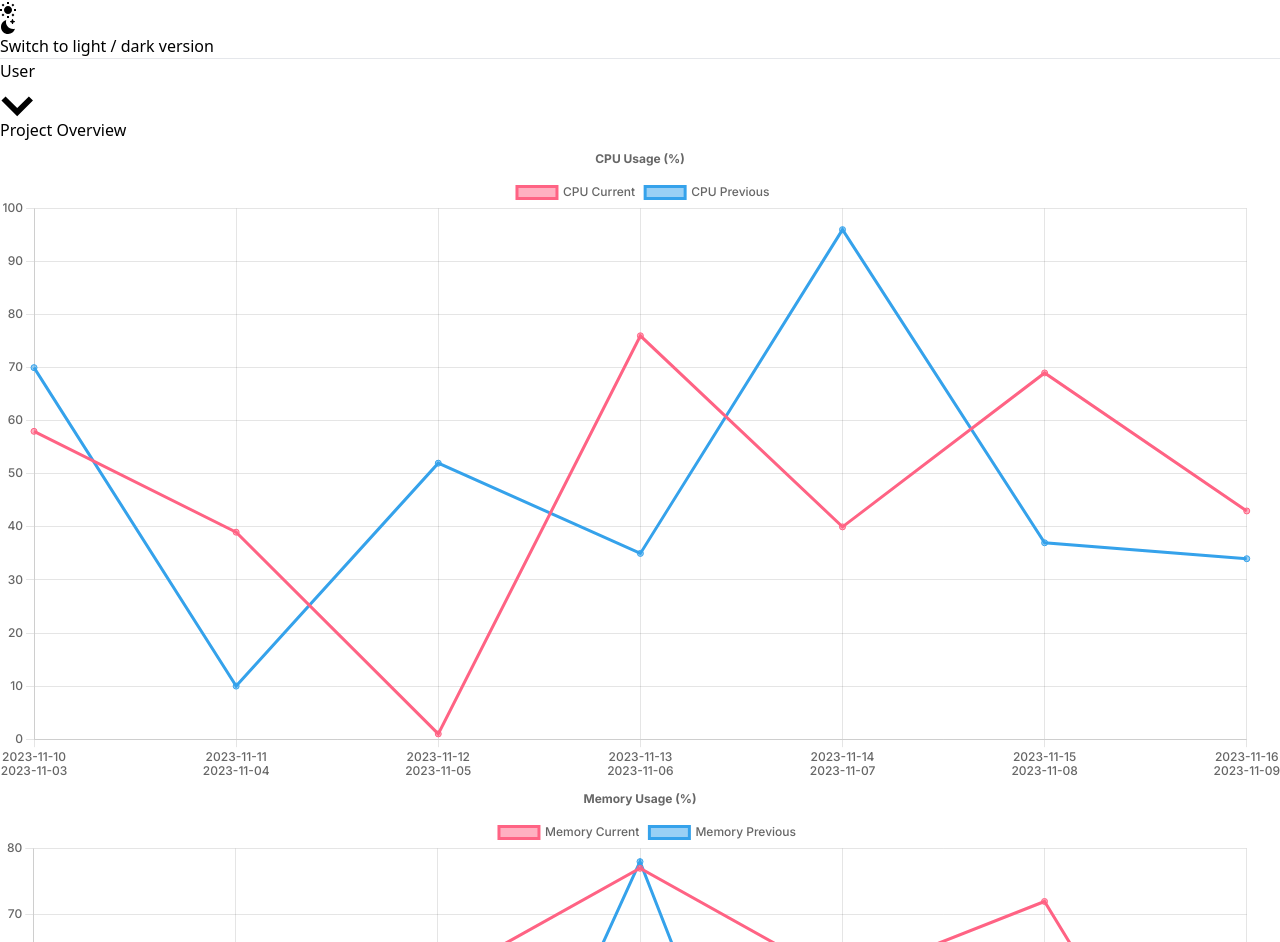
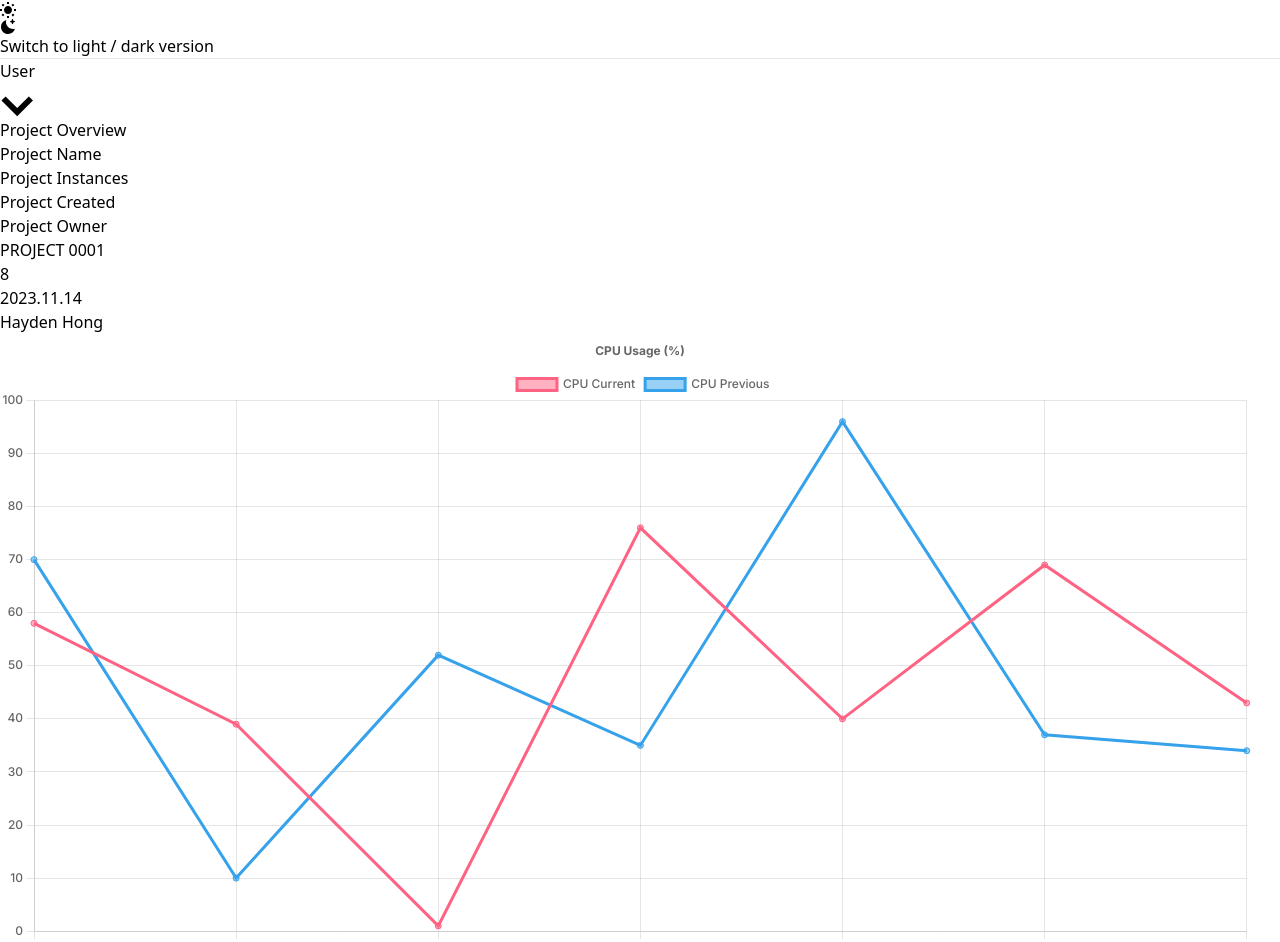
Before and after one commit to Eco-Stack/eco-stack, a React (Vite) app: page / in a window 1280 px wide. Shown: the part 6134-7076 px from the top of the page. Built offline with nearby package versions, Linux system fonts and the light colour scheme.

Commit message:
Feat : FramgnetedRow 추가

```diff
--- a/package.json
+++ b/package.json
@@ -11,6 +11,7 @@
     "@tanstack/react-query": "^5.4.3",
     "chart.js": "^4.0.0-release",
     "chartjs-adapter-moment": "^1.0.1",
+    "clsx": "^2.0.0",
     "moment": "^2.29.4",
     "react": "^18.2.0",
     "react-chartjs-2": "5.0.0",
--- /dev/null
+++ b/src/components/FragmentedRow/index.tsx
@@ -0,0 +1,38 @@
+import clsx from "clsx";
+import React from "react";
+
+interface IFragmentedData {
+  label: string;
+  value?: string;
+  span: string;
+}
+
+interface IFragmentedRowProps {
+  datas: IFragmentedData[];
+  className?: string;
+}
+
+export default function FragmentedRow({
+  datas = [],
+  className,
+}: IFragmentedRowProps) {
+  const totalSpan = datas.reduce((a, c) => a + Number(c.span), 0);
+  return (
+    <div
+      style={{
+        gridTemplateColumns: `repeat(${totalSpan}, minmax(0, ${totalSpan}fr))`,
+      }}
+      className={clsx(["grid w-full", className])}
+    >
+      {datas.map((data) => (
+        <div
+          style={{
+            gridColumn: `span ${data.span} / span ${data.span}`,
+          }}
+        >
+          {data.label}
+        </div>
+      ))}
+    </div>
+  );
+}
--- a/src/pages/ProjectOverview.tsx
+++ b/src/pages/ProjectOverview.tsx
@@ -3,6 +3,7 @@ import Sidebar from "../partials/Sidebar";
 import Header from "../partials/Header";
 import LineChart from "../components/LineChart";
 import { faker } from "@faker-js/faker";
+import FragmentedRow from "../components/FragmentedRow";
 
 export default function ProjectOverview() {
   const [sidebarOpen, setSidebarOpen] = useState(false);
@@ -20,6 +21,51 @@ export default function ProjectOverview() {
             <h1 className="text-2xl font-bold text-gray-300">
               Project Overview
             </h1>
+            <FragmentedRow
+              className="mt-3"
+              datas={[
+                {
+                  label: "Project Name",
+                  span: "1",
+                },
+                {
+                  label: "Project Instances",
+                  span: "1",
+                },
+                {
+                  label: "Project Created",
+                  span: "1",
+                },
+                {
+                  label: "Project Owner",
+                  span: "1",
+                },
+              ]}
+            />
+            <FragmentedRow
+              className="mb-3 text-xl font-semibold text-gray-200"
+              datas={[
+                {
+                  label: "PROJECT 0001",
+                  span: "1",
+                },
+                {
+                  label: "8",
+                  span: "1",
+                },
+                {
+                  label: "2023.11.14",
+                  span: "1",
+                },
+                {
+                  label: "Hayden Hong",
+                  span: "1",
+                },
+              ]}
+            />
+
+            <div className="my-1 h-[1px] w-full bg-gray-300"></div>
+
             <div className="grid w-full grid-cols-2 gap-5">
               <div className="col-span-1 flex">
                 <LineChart
```
Also changed, not shown: 1 other file (tests, documents, lock files or other folders).
